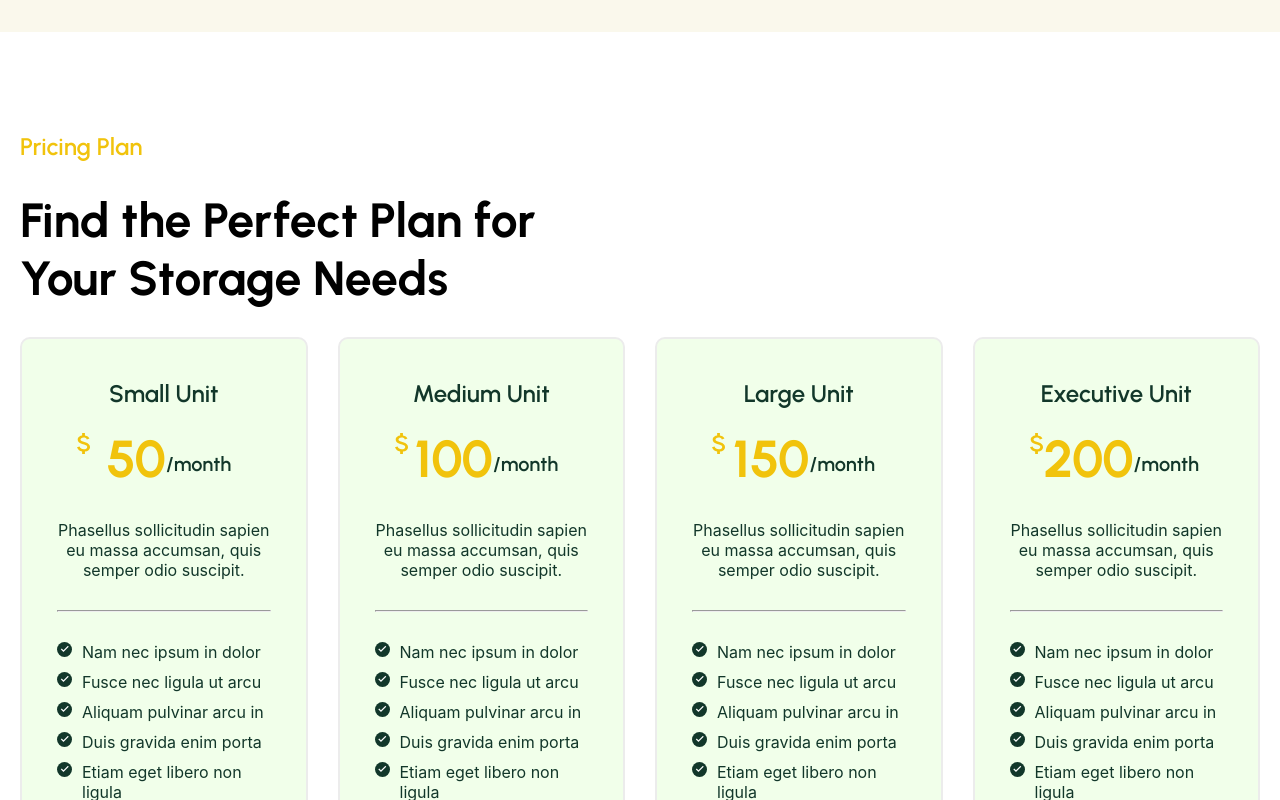
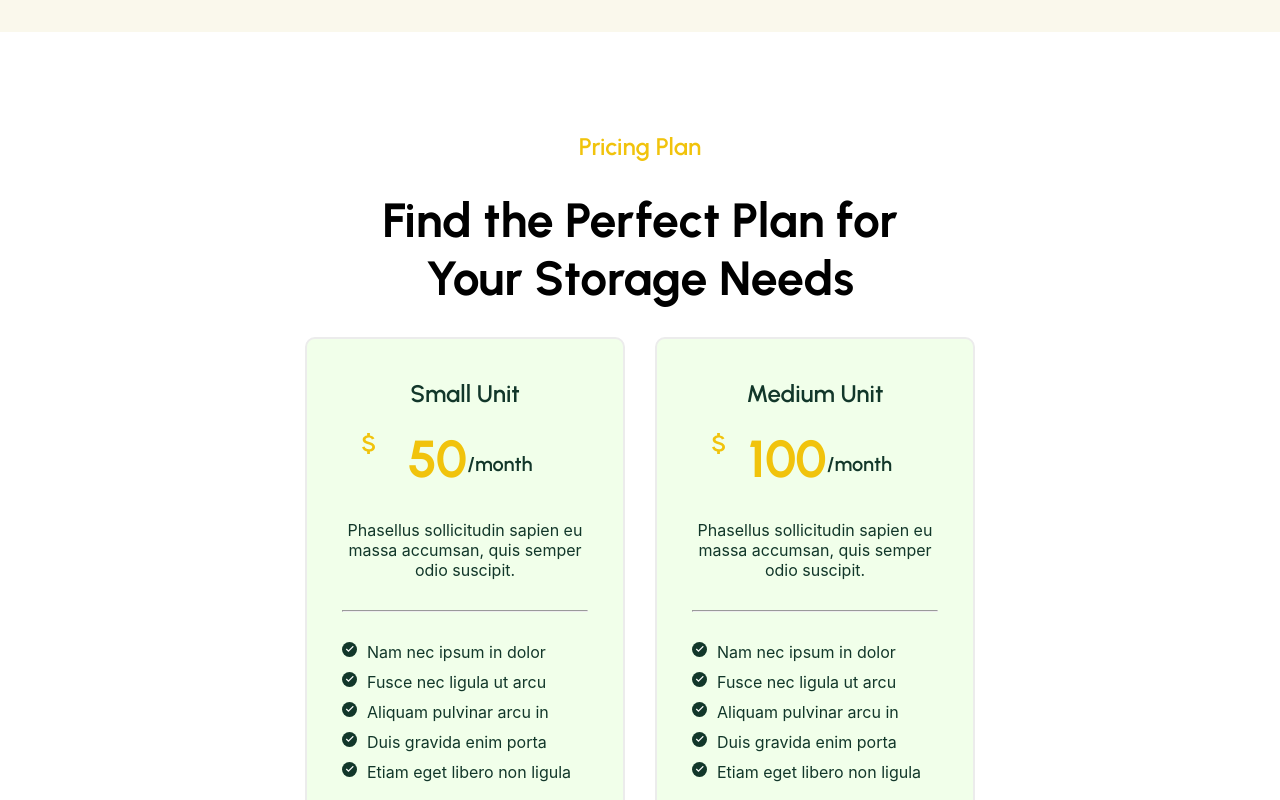
Before and after one commit to ChristofferRiquelme/storaid-project, a React (Vite) app: page / in a window 1280 px wide. Shown: the part 4980-5780 px from the top of the page. Built offline with nearby package versions, Linux system fonts and the light colour scheme; no server answers.

Commit message:
Responsive done

```diff
--- a/src/index.css
+++ b/src/index.css
@@ -1038,10 +1038,16 @@ nav {
 .pricing-plan-subtitle-and-title {
   display: flex;
   flex-direction: column;
+  margin: 0 auto 30px auto;
+  text-align: center;
   max-width: 560px;
   width: 100%;
   gap: 30px;
-  margin-bottom: 30px;
+
+  @media (width >= 1370px) {
+    margin: 0 0 30px 0;
+    text-align: left;
+  }
 
   h4 {
     color: var(--color-secondary);
@@ -1066,10 +1072,25 @@ nav {
   display: flex;
   flex-direction: column;
   align-items: center;
+  justify-content: center;
   gap: 30px;
 
   @media (width >= 768px) {
+    display: grid;
+    grid-template-columns: 1fr 1fr;
+    grid-template-rows: auto auto;
+  }
+
+  @media (width >= 1370px) {
+    display: flex;
     flex-direction: row;
+  }
+}
+
+.pricing-plan-card:nth-child(1), .pricing-plan-card:nth-child(3) {
+
+  @media (width >= 768px) {
+    place-self: end;
   }
 }
 
```
